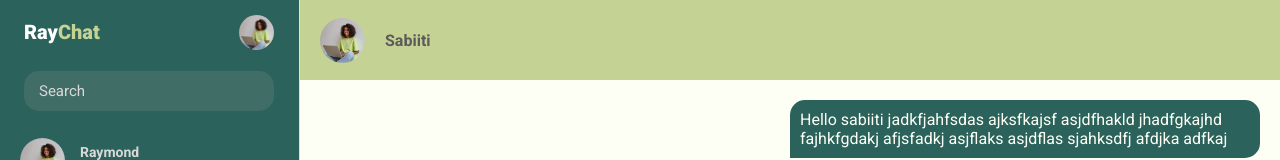
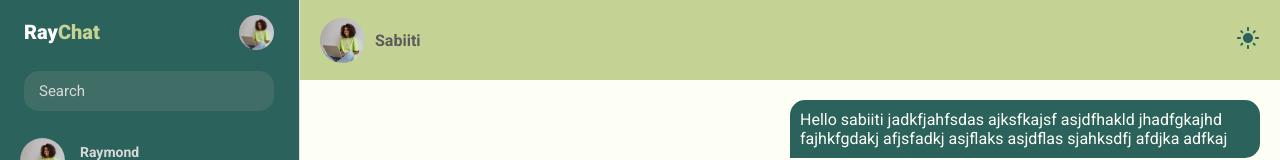
Before and after one commit to raymondcolor/chatApp, a React (Create React App) app: page /home in a window 1280 px wide. Shown: the top 160 px of the page. Built offline with nearby package versions, Linux system fonts and the light colour scheme.

Commit message:
Add dark them toggle, and theme context provider

```diff
--- a/src/App.css
+++ b/src/App.css
@@ -35,6 +35,7 @@ html::-webkit-scrollbar-track {
   --secondaryColor: #C4D293;
   --textColor: rgb(106, 106, 106);
   --font: 'Roboto', sans-serif;
+  --DarkPrimary:#182C25;
 }
 
 
@@ -107,15 +108,16 @@ form {
 }
 
 /*styles for div that contains the password input and  visibility icon */
-.pswdDiv{
+.pswdDiv {
   display: flex;
   position: relative;
   align-items: center;
 }
-.icon{
-position: absolute;
-right: 20px;
-color: rgb(124, 124, 124);
+
+.icon {
+  position: absolute;
+  right: 20px;
+  color: rgb(124, 124, 124);
 }
 
 .loginRight input:focus {
@@ -287,18 +289,50 @@ color: rgb(124, 124, 124);
   height: 100vh;
 }
 
-.ChatNav {
+#light .ChatNav {
   flex: 10vh;
   background-color: var(--secondaryColor);
   padding: 0 20px;
   display: flex;
   align-items: center;
-  gap: 20px;
+  justify-content: space-between;
 }
 
-.ChatNav span {
+#dark .ChatNav {
+  flex: 10vh;
+  background-color: var(--DarkPrimary);
+  padding: 0 20px;
+  display: flex;
+  align-items: center;
+  justify-content: space-between;
+}
+
+.navContainer {
+  display: flex;
+  flex-direction: row;
+  gap: 10px;
+  align-items: center;
+}
+
+#light .ChatNav span {
   font-weight: 700;
   color: rgb(91, 91, 91);
+}
+#dark .ChatNav span {
+  font-weight: 700;
+  color: #fff;
+}
+
+#light .navIcons button {
+  background: transparent;
+  border: none;
+  color: #2B625B;
+}
+
+#dark .navIcons button {
+  background: transparent;
+  border: none;
+  color: #fff;
 }
 
 /* styles for the visible part/container  for messaging */
@@ -306,6 +340,13 @@ color: rgb(124, 124, 124);
   flex: 80vh;
   padding: 20px 20px;
   background-color: #fdfff5;
+  overflow: scroll;
+  overflow-x: hidden;
+}
+#dark .ChatMessages {
+  flex: 80vh;
+  padding: 20px 20px;
+  background-color: var(--DarkPrimary);
   overflow: scroll;
   overflow-x: hidden;
 }
@@ -335,6 +376,7 @@ color: rgb(124, 124, 124);
   padding: 0 20px;
 
 }
+
 /* styles to the messages recieved */
 
 .messageRecived p {
@@ -352,7 +394,7 @@ color: rgb(124, 124, 124);
 }
 
 /* ower class sets styles for the messages a sender sends */
-.owner .align{
+.owner .align {
   display: flex;
   flex-direction: column;
   align-items: flex-end;
--- a/src/App.js
+++ b/src/App.js
@@ -1,13 +1,18 @@
-import React from 'react';
+import React, {useContext} from 'react';
 import Login from './pages/Login';
 import './App.css';
 import {BrowserRouter as Router, Routes, Route} from 'react-router-dom';
 import Register from './pages/register';
 import HomePage from './pages/HomePage';
+import ThemeContextProvider, {
+  ThemeContext,
+} from './context/ThemeContextProvider';
 
 function App() {
+  const {theme} = useContext(ThemeContext);
+
   return (
-    <div>
+    <div id={theme}>
       <Router>
         <Routes>
           <Route path='/' element={<Login />} />
@@ -19,4 +24,12 @@ function App() {
   );
 }
 
-export default App;
+function AppWrapper() {
+  return (
+    <ThemeContextProvider>
+      <App />
+    </ThemeContextProvider>
+  );
+}
+
+export default AppWrapper;
--- a/src/components/Chat.jsx
+++ b/src/components/Chat.jsx
@@ -1,17 +1,32 @@
-import React from 'react';
+import React, {useContext} from 'react';
 import Input from './Input';
 import Messages from './Messages';
 import avator from '../images/1.jpg';
+import ThemeContextProvider, {
+  ThemeContext,
+} from '../context/ThemeContextProvider';
+import DarkModeIcon from '@mui/icons-material/DarkMode';
+import LightModeIcon from '@mui/icons-material/LightMode';
 
 const Chat = () => {
+  const {themeIcon, toggleTheme} = useContext(ThemeContext);
   return (
+    <ThemeContextProvider>
       <div>
         <div className='chatSection'>
           <div className='ChatNav'>
+            <div className='navContainer'>
               <div className='chatAvator'>
                 <img src={avator} alt='' />
               </div>
               <span>Sabiiti</span>
+            </div>
+
+            <div className='navIcons'>
+              <button onClick={toggleTheme}>
+                {themeIcon ? <LightModeIcon /> : <DarkModeIcon />}
+              </button>
+            </div>
           </div>
           <div className='ChatMessages'>
             <Messages />
@@ -21,6 +36,7 @@ const Chat = () => {
           </div>
         </div>
       </div>
+    </ThemeContextProvider>
   );
 };
 
--- /dev/null
+++ b/src/context/ThemeContextProvider.js
@@ -0,0 +1,29 @@
+import React, {useState} from 'react';
+import {createContext} from 'react';
+
+
+export const ThemeContext = createContext(null);
+
+export const ThemeContextProvider = ({children}) => {
+  const [theme, setTheme] = useState('light');
+  const [themeIcon, setThemeIcon] = useState(true);
+
+  const toggleTheme = () => {
+    setTheme((curr) => (curr === 'light' ? 'dark' : 'light'));
+    setThemeIcon(!themeIcon);
+  };
+
+  // const value = {
+  //   theme,
+  //   themeIcon,
+  //   toggleTheme,
+  // };
+
+  return (
+    <ThemeContext.Provider value={{theme, themeIcon, toggleTheme}}>
+      {children}
+    </ThemeContext.Provider>
+  );
+};
+
+export default ThemeContextProvider;
```
Lines whose indentation alone changed are shown as unchanged.
